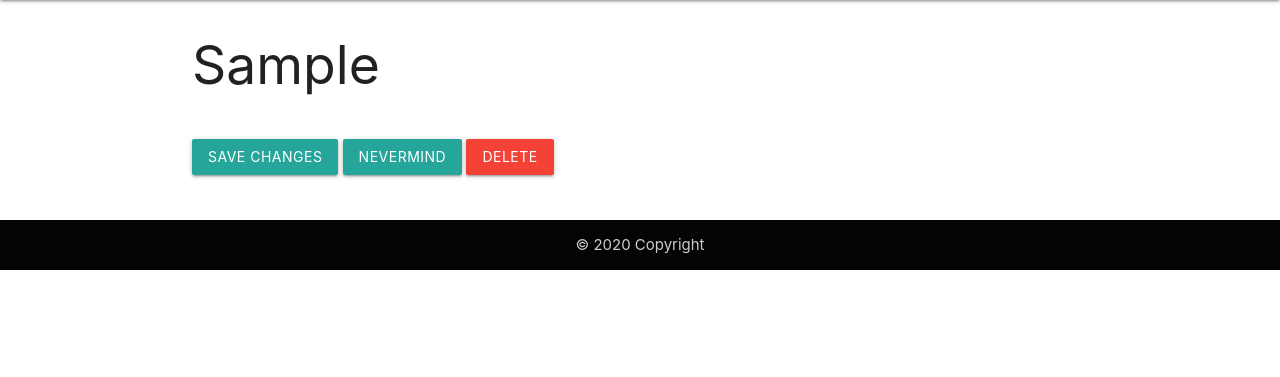
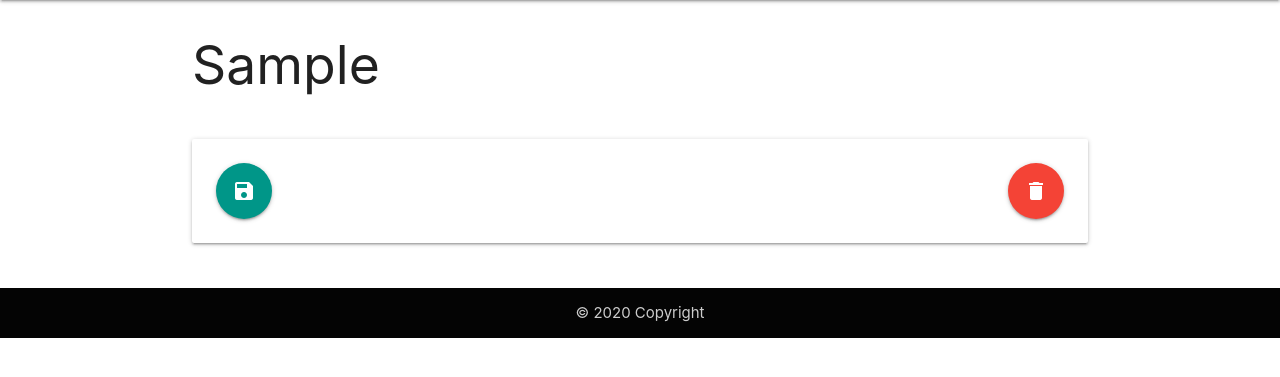
Before and after one commit to noikis/Russian-Memo, a Django app: template templates/words/card_update.html in a window 1280 px wide. Shown: the part 64-441 px from the top of the page. Run offline with Django 3.2, Linux system fonts and the light colour scheme; the template is opened without the code that fills it: values that come from a table or form of the project are taken from there, others are empty; tables that the repository leaves empty hold one stand-in row (values such as "Sample post"); parts of the project's set-up code (start-up, migrations or seed data) failed here and were passed over.

Commit message:
improving the design of "card_update.html"

```diff
--- a/templates/words/card_delete_confirm.html
+++ b/templates/words/card_delete_confirm.html
@@ -5,12 +5,12 @@
 {% block content %}
 <h2 class="mb-3">Confirm deletion</h2>
 <p class="flow-tex">
-    Are you sure you want to delete the question <strong>"{{ card.word }}"</strong>? There is no
+    Are you sure you want to delete the card <strong>"{{ card.word }}"</strong>? There is no
     going back.
 </p>
 <form method="post">
     {% csrf_token %}
     <button type="submit" class="btn red ">Yes, I'm sure</button>
-    <a href="{% url 'words:card_update' card.id %}" class="btn " role="button">Nevermind</a>
+    <a href="{% url 'words:card_update' card.id %}" class="btn blue-grey" role="button">Nevermind</a>
 </form>
 {% endblock %}
--- a/templates/words/card_update.html
+++ b/templates/words/card_update.html
@@ -1,19 +1,31 @@
 {% extends 'base.html' %}
+
+{% load quiz_extras %}
+
 {% block content %}
-
-<h2 class="mb-3">
-    {{ card.word }}
-
-</h2>
-<div class="row mb-3">
-    <div class="col-md-6 col-sm-8 col-12">
-        <form method="post" novalidate>
-            {% csrf_token %}
-            {{ form }}
-            <button type="submit" class="btn ">Save changes</button>
-            <a href="#" class="btn btn-outline-secondary" role="button">Nevermind</a>
-            <a href="{% url 'words:card_delete' card.id %}" class="btn red float-right">Delete</a>
-        </form>
+<h2 class="mb-3">{{card.word}}</h2>
+<form method="post" novalidate>
+    <div class="card-panel">
+        {% csrf_token %}
+        {% for field in form %}
+        {% for error in field.errors %}
+        <material-toast message="{{error}}" color="red"></material-toast>
+        {% endfor %}
+        <div class="input-field mb-2">
+            {% if field|field_type == "Textarea" %}
+            {{ field|addcss:'materialize-textarea' }}
+            {% else %}
+            {{field}}
+            {% endif %}
+            <label for="{{ field.id_for_label }}">{{ field.html_name }}</label>
+        </div>
+        {% endfor %}
+        <button type="submit" class="btn-floating btn-large teal ">
+            <i class=" material-icons ">save</i>
+        </button>
+        <a href="{% url 'words:card_delete' card.id %}" class="btn-floating btn-large red right">
+            <i class=" material-icons ">delete</i>
+        </a>
     </div>
-</div>
+</form>
 {% endblock %}
```
